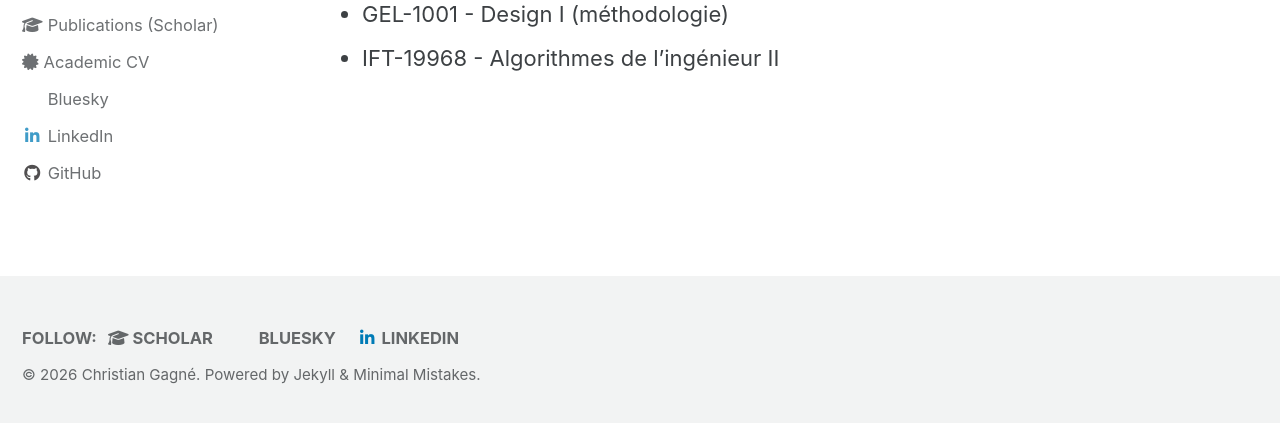
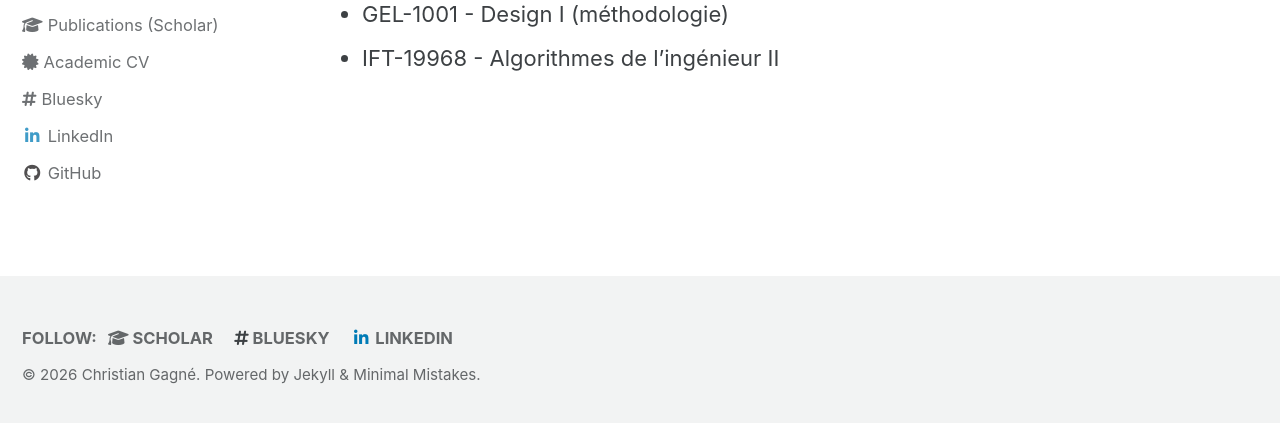
Before and after one commit to chgagne/english, a Jekyll site: the page built from _pages/teaching.md, in a window 1280 px wide and 953 px high. Shown: the part 523-946 px from the top of the window. Built offline with Jekyll 4.4.1, drawn with Linux system fonts in a browser that asks for light colours; cached includes are drawn as plain includes.

Commit message:
Changement icon bluesky.

```diff
--- a/_config.yml
+++ b/_config.yml
@@ -118,7 +118,7 @@ author:
       icon: "fas fa-certificate"
       url: "/english/files/cv-cgagne-en.pdf"
     - label: "Bluesky"
-      icon: "fab fa-fw fa-square-bluesky"
+      icon: "fas fa-hashtag"
       url: "https://bsky.app/profile/cgagne.bsky.social"
     - label: "LinkedIn"
       icon: "fab fa-fw fa-linkedin-in"
@@ -135,7 +135,7 @@ footer:
       icon: "fa fa-graduation-cap"
       url: "https://scholar.google.com/citations?hl=en&user=egixsbEAAAAJ&view_op=list_works&sortby=pubdate"
     - label: "Bluesky"
-      icon: "fab fa-fw fa-square-bluesky"
+      icon: "fas fa-hashtag"
       url: "https://bsky.app/profile/cgagne.bsky.social"
     - label: "LinkedIn"
       icon: "fab fa-fw fa-linkedin-in"
```
